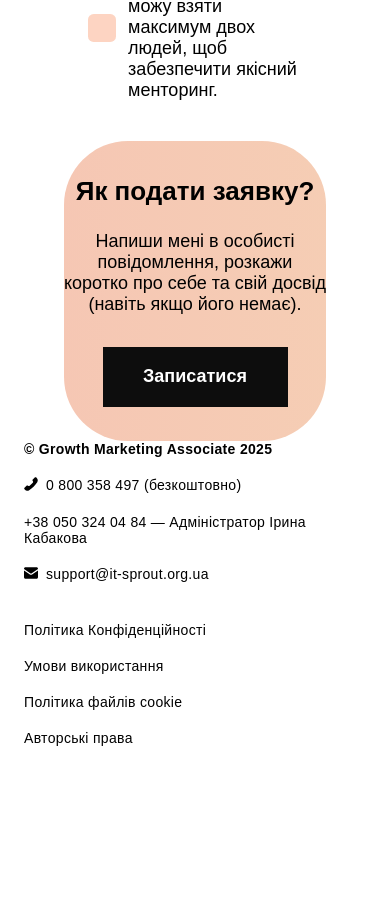
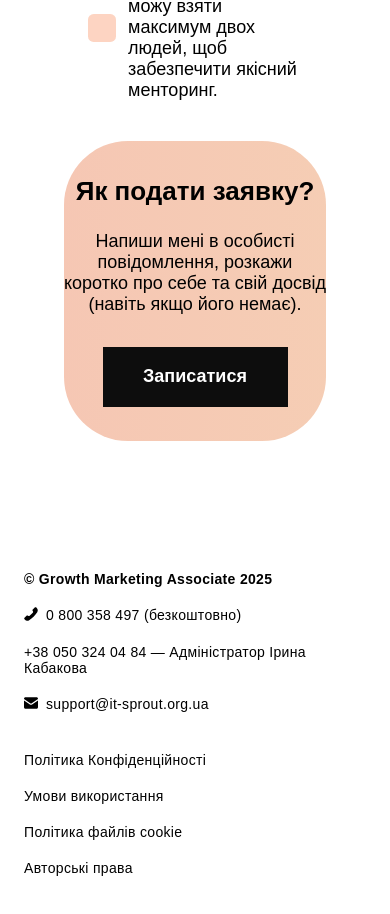
Before and after one commit to Maksymus333333/Growth_Marketing, a React (Create React App) app: page / in a window 390 px wide. Shown: the part 4676-5590 px from the top of the page. Before the commit the page ends 5462 px from the top, so only its background shows below. Built offline with nearby package versions, Linux system fonts and the light colour scheme.

Commit message:
fixed problems

```diff
--- a/src/modules/AboutCourse/Application/styles/style.css
+++ b/src/modules/AboutCourse/Application/styles/style.css
@@ -45,12 +45,13 @@
 @media (max-width: 1024px) {
   .application-section-wrappper {
     padding: 0;
+    padding-bottom: 130px;
   }
 }
 
 @media (max-width: 820px) {
   .application-section-wrappper {
-    padding: 0;
+    padding-bottom: 130px;
   }
   .application-section-container {
     height: 300px;
```
Also changed, not shown: src/modules/ThanksForContact/features/BackToMain/styles/styles.css (line endings or trailing spaces).
